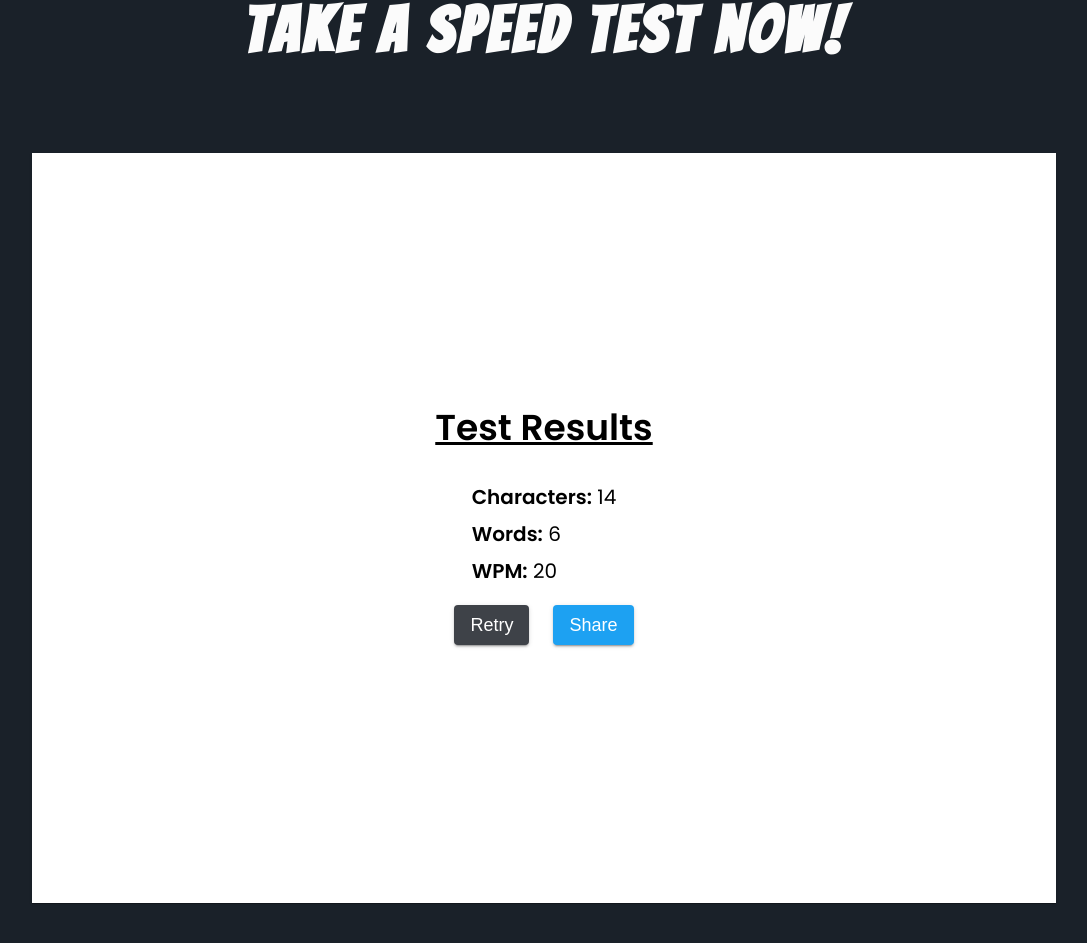
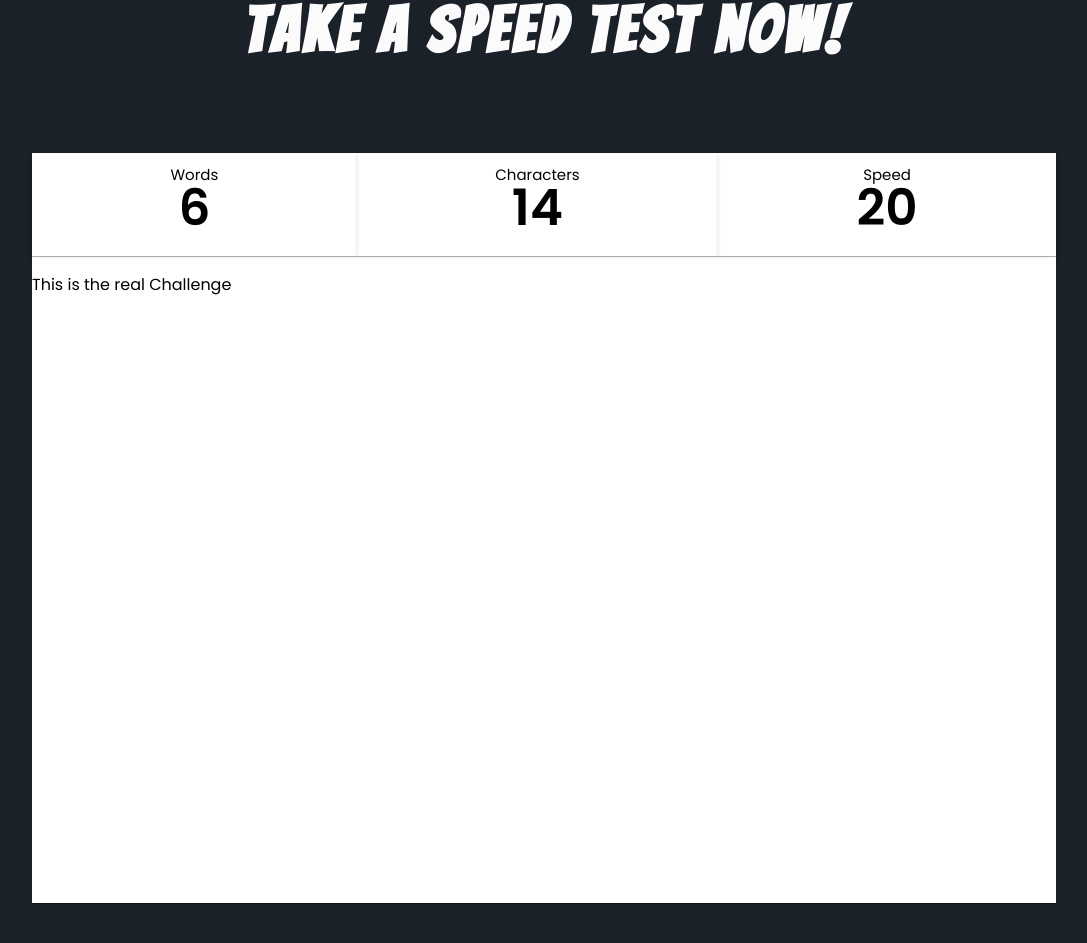
Before and after one commit to Adi720/type-master, a React (Create React App) app: page / in a window 1280 px wide. Shown: the part 820-1763 px from the top of the page, without its empty margins (96-1183 px from the left). Built offline with nearby package versions, Linux system fonts and the light colour scheme.

Commit message:
Challenge Details Card

```diff
--- /dev/null
+++ b/src/components/ChallengeDetailsCard/ChallengeDetailsCard.css
@@ -0,0 +1,25 @@
+.details-card-container {
+    display: flex;
+    flex-direction: column;
+    align-items: center;
+    justify-content: center;
+    flex-grow: 1;
+    padding: 10px;
+    box-shadow: 0 1px 3px rgba(0, 0, 0, 0.12), 0 1px rgba(0, 0, 0, 0.26);
+    transition: all 0.3s cubic-bezier(0.165, 0.84, 0.44, 1);
+}
+
+.details-card-container:hover {
+    box-shadow: 0 14px 28px rgba(0, 0, 0, 0.12), 0 10px 10px rgba(0, 0, 0, 0.26);
+}
+
+.card-name {
+    font-size: 15px;
+    margin-bottom: -15px;
+}
+
+.card-value {
+    font-size: 50px;
+    font-weight: 800;
+    margin: 0;
+}
--- /dev/null
+++ b/src/components/ChallengeDetailsCard/ChallengeDetailsCard.jsx
@@ -0,0 +1,12 @@
+import React from "react";
+
+import "./ChallengeDetailsCard.css";
+
+export const ChallengeDetailsCard = ({ cardName, cardValue }) => {
+    return (
+        <div className="details-card-container">
+            <div className="card-name">{cardName}</div>
+            <div className="card-value">{cardValue}</div>
+        </div>
+    )
+}
--- a/src/components/TestContainer/TestContainer.jsx
+++ b/src/components/TestContainer/TestContainer.jsx
@@ -1,13 +1,17 @@
 import React from "react";
 import TryAgain from "../TryAgain/TryAgain";
+import TypingChallengeContainer from "../TypingChallengeContainer/TypingChallengeContainer";
 import "./TestContainer.css"
 
 const TestContainer = ({ words, characters, wpm }) => {
     return (
         <div className="test-container">
-            <div className="try-again-cont">
+            <div data-aos="fade-up" className="typing-challenge-cont">
+                <TypingChallengeContainer words={words} characters={characters} wpm={wpm} />
+            </div>
+            {/* <div className="try-again-cont">
                 <TryAgain words={words} characters={characters} wpm={wpm} />
-            </div>
+            </div> */}
         </div>
     )
 }
--- /dev/null
+++ b/src/components/TypingChallengeContainer/TypingChallengeContainer.css
@@ -0,0 +1,16 @@
+.typing-challenge-container {
+    display: flex;
+    flex-direction: column;
+    flex-grow: 1;
+}
+
+.details-container {
+    display: flex;
+    flex-direction: row;
+    flex-wrap: wrap;
+}
+
+.typemaster-container {
+    display: flex;
+    flex-grow: 1;
+}
--- /dev/null
+++ b/src/components/TypingChallengeContainer/TypingChallengeContainer.jsx
@@ -0,0 +1,26 @@
+import React from "react";
+import { ChallengeDetailsCard } from "../ChallengeDetailsCard/ChallengeDetailsCard";
+import "./TypingChallengeContainer.css";
+
+const TypingChallengeContainer = ({ words, characters, wpm }) => {
+    return (
+        <div className="typing-challenge-container">
+            {/* Details Section */}
+            <div className="details-container">
+                {/* Words Typed */}
+                <ChallengeDetailsCard cardName="Words" cardValue={words} />
+                {/* Characters Typed */}
+                <ChallengeDetailsCard cardName="Characters" cardValue={characters} />
+                {/* Speed */}
+                <ChallengeDetailsCard cardName="Speed" cardValue={wpm} />
+            </div>
+
+            {/* Real Challenge Container */}
+            <div className="typemaster-container">
+                <p>This is the real Challenge</p>
+            </div>
+        </div>
+    )
+}
+
+export default TypingChallengeContainer
```
